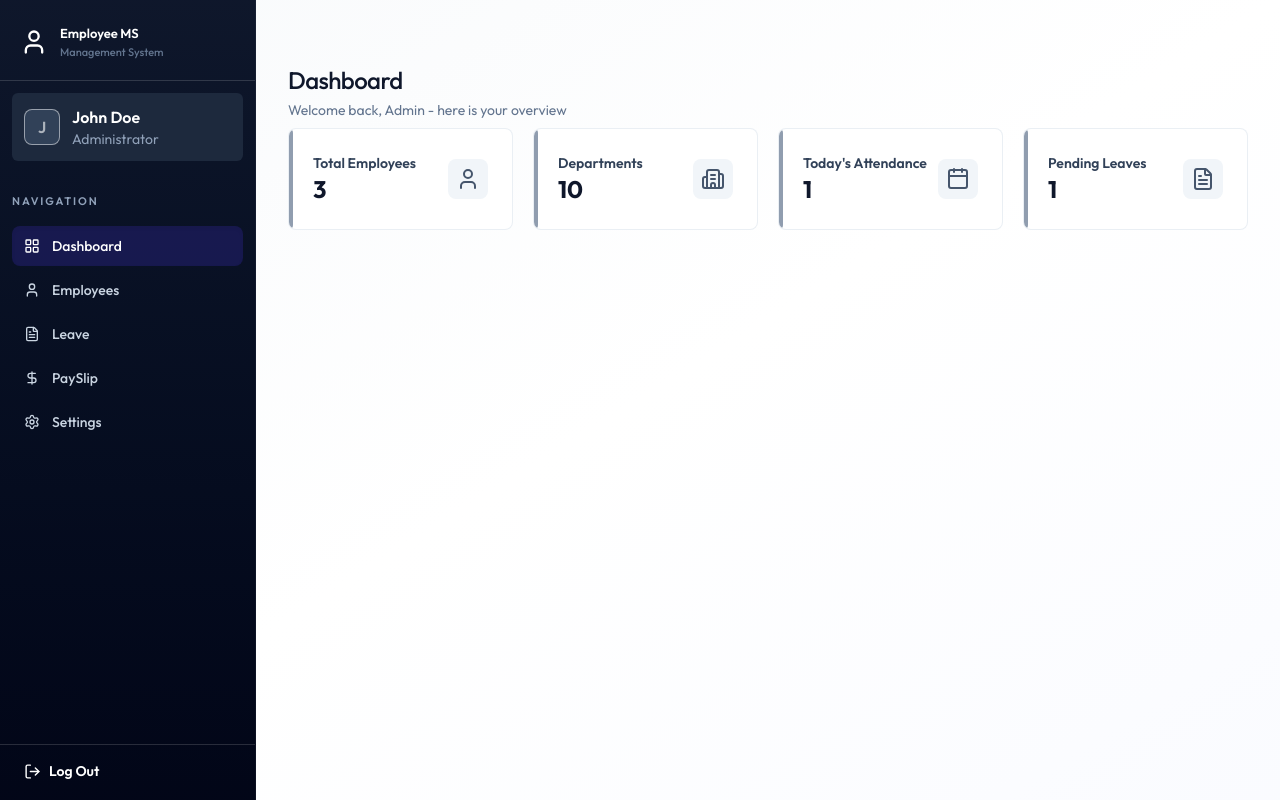
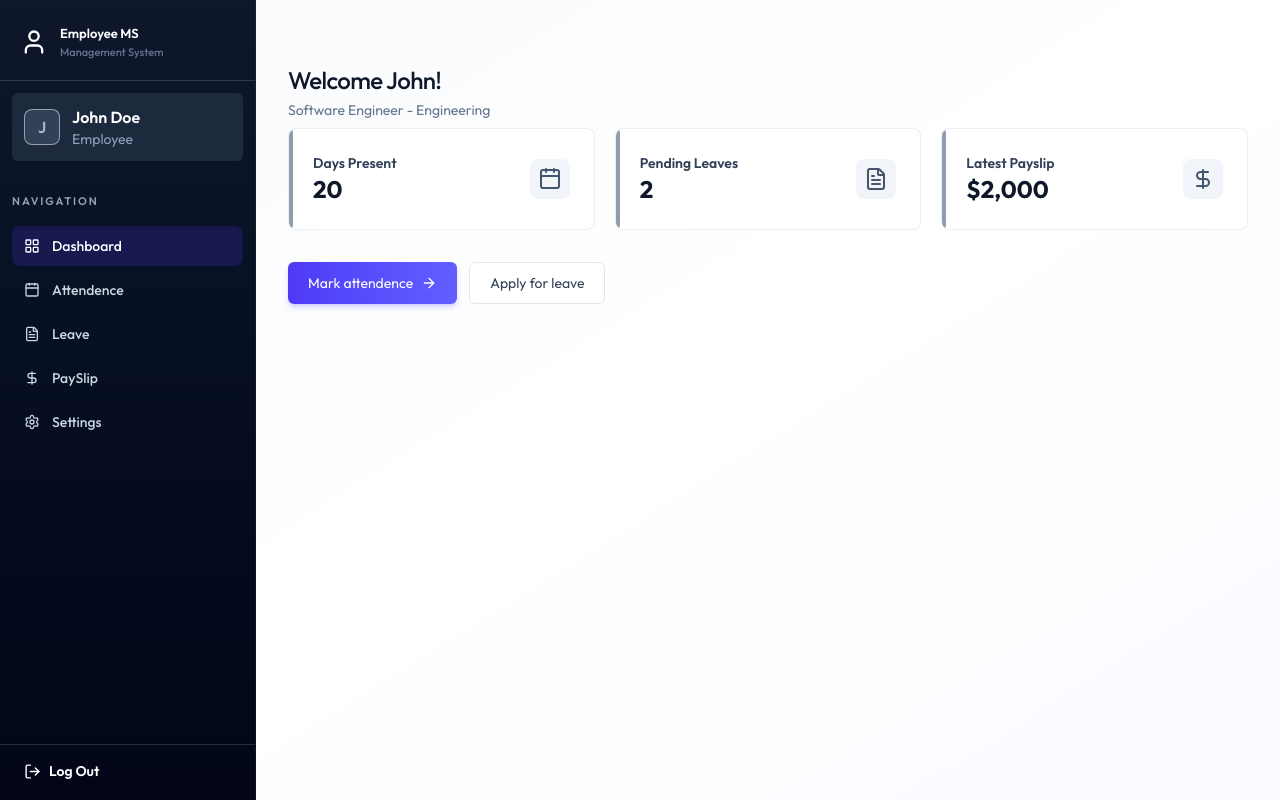
Before and after one commit to Iamvivvekk/Fullstack-EMS, a React (Vite) app in the folder EMS/: page /dashboard in a window 1280 px wide. Built offline with nearby package versions, Linux system fonts and the light colour scheme.

Commit message:
minor updation in sidebar,dashboard and employee section

```diff
--- a/EMS/package.json
+++ b/EMS/package.json
@@ -11,6 +11,7 @@
   },
   "dependencies": {
     "@tailwindcss/vite": "^4.3.2",
+    "date-fns": "^4.4.0",
     "lucide-react": "^1.23.0",
     "react": "^19.2.7",
     "react-dom": "^19.2.7",
--- a/EMS/src/components/SideBar.jsx
+++ b/EMS/src/components/SideBar.jsx
@@ -35,7 +35,7 @@ const SideBar = () => {
     window.location.href = "/login";
   }
 
-  const role = "ADMIN" || "EMPLOYEE";
+  const role = "" || "EMPLOYEE";
 
   const navItemList = [
     { name: "Dashboard", href: "/dashboard", icon: LayoutGridIcon },
--- a/EMS/src/pages/Dashboard.jsx
+++ b/EMS/src/pages/Dashboard.jsx
@@ -1,5 +1,5 @@
 import { useEffect, useState } from "react";
-import { dummyAdminDashboardData } from "../assets/assets";
+import { dummyAdminDashboardData, dummyEmployeeDashboardData } from "../assets/assets";
 import Loader from "../components/Loader";
 import EmployeeDashboard from "../components/EmployeeDashboard";
 import AdminDashboard from "../components/AdminDashboard";
@@ -9,15 +9,21 @@ const Dashboard = () => {
   const [loading, setLoading] = useState(true);
 
   useEffect(() => {
-    setData(dummyAdminDashboardData);
+    setData(dummyEmployeeDashboardData);
     setInterval(() => {
       setLoading(false);
     }, 1000);
   }, []);
 
+
+  console.log(data);
+
+
   if (loading) return <Loader />;
 
   if (!data) return <p>No data to show</p>;
+
+
 
   if (data.role === "ADMIN") return <AdminDashboard data={data} />;
 
--- a/EMS/src/pages/Employees.jsx
+++ b/EMS/src/pages/Employees.jsx
@@ -23,11 +23,11 @@ const Employees = () => {
     setTimeout(() => {
       setIsLoading(false);
     }, 1000);
-  }, []);
+  }, [selectedDept]);
 
   useEffect(() => {
     fetchEmployees();
-  }, []);
+  }, [fetchEmployees]);
 
   function handleOnChange() {
     setSearch(e.target.value);
```
Also changed, not shown: 1 other file (tests, documents, lock files or other folders).
